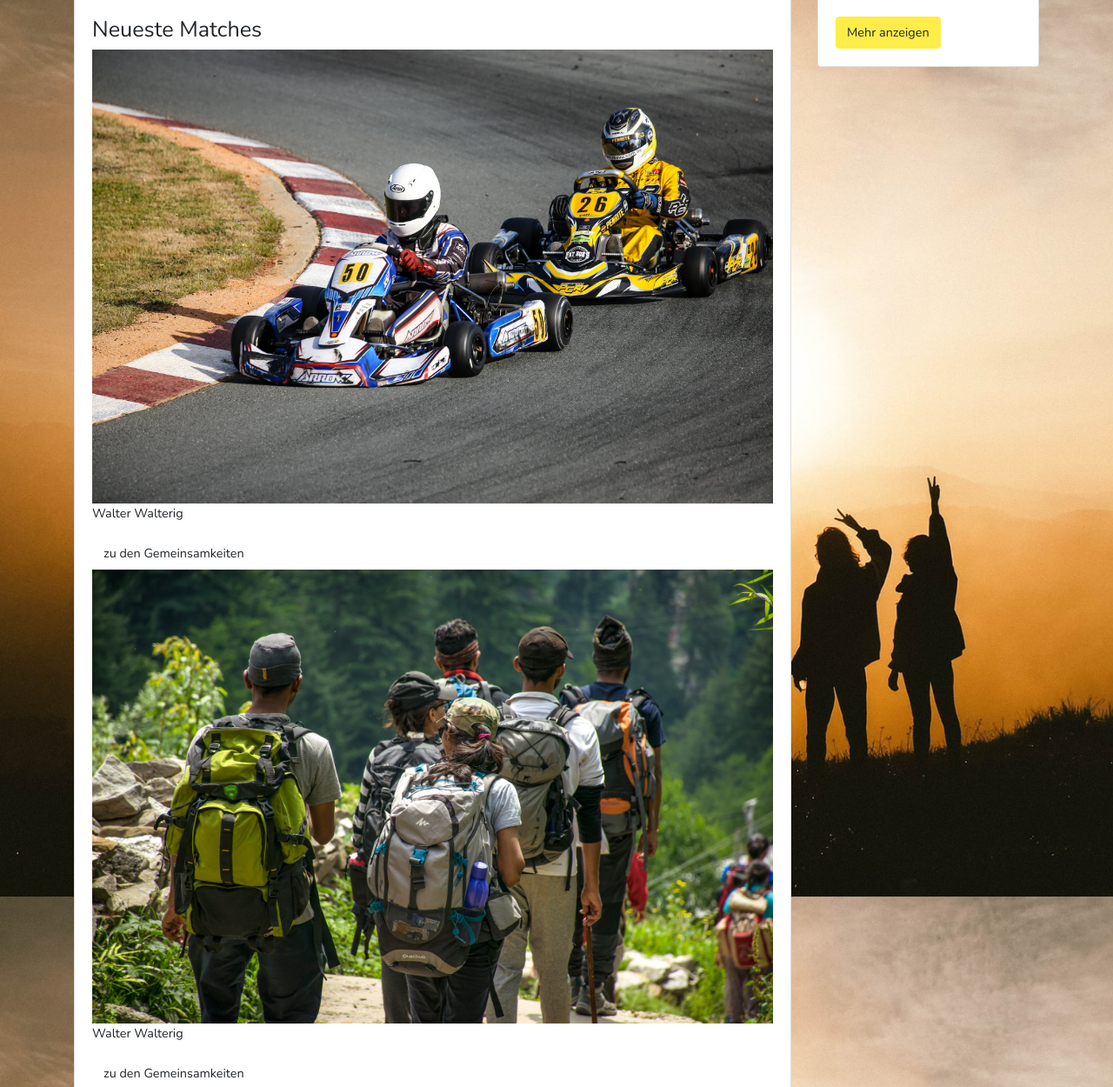
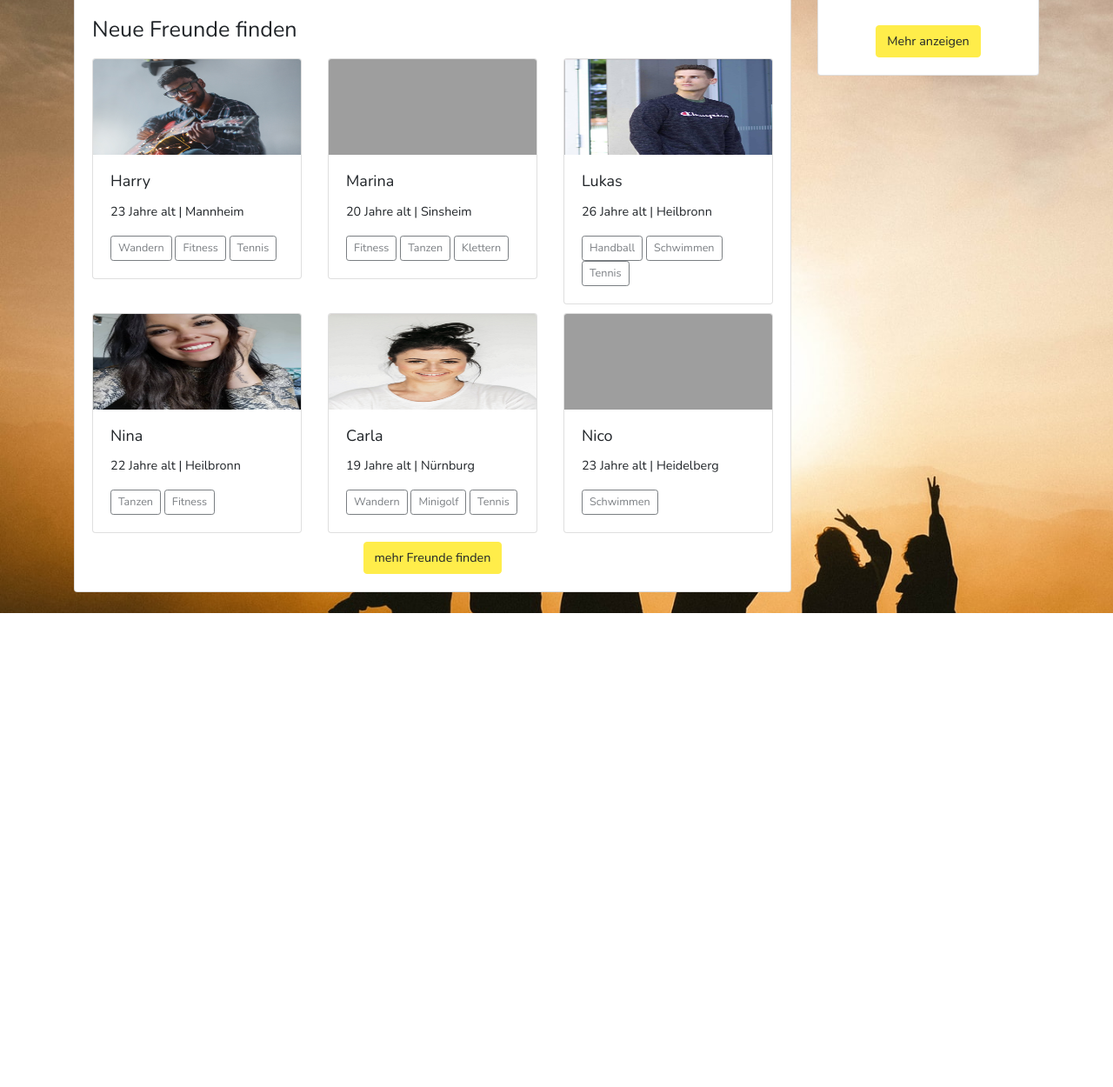
Before and after one commit to lenagoetzinger97/Friends, a Laravel app: page /home in a window 1280 px wide. Shown: the part 129-1379 px from the top of the page at 87% size. After the commit the page ends 834 px from the top, so only its background shows below. Run offline with Laravel 8, Linux system fonts and the light colour scheme; the visitor is signed in with stand-in values (Sample User, id 1); data that the repository does not hold is empty; some libraries are stand-ins or nearby versions; grey boxes are pictures that could not be loaded.

Commit message:
User home Anpassungen view

```diff
--- a/laravel/resources/views/user/friends.blade.php
+++ b/laravel/resources/views/user/friends.blade.php
@@ -5,7 +5,7 @@
     <div class="row justify-content-center">
         <div class="col-md-8">
             <div class="card">
-                <div class="card-header">Freunde</div>
+                <div class="card-header"><a href="{{ route('home') }}" style="color:#202224;"> <i class="fas fa-arrow-left"></i></a>  Freunde</div>
 
                 <div class="card-body">
                     @if (session('status'))
--- a/laravel/resources/views/user/homeuser.blade.php
+++ b/laravel/resources/views/user/homeuser.blade.php
@@ -70,48 +70,87 @@
                         </div>
 
                     @endif
+                    <h3>Neue Freunde finden</h3>
+                    <div class="row">
 
-                    <h3>Neueste Matches</h3>
-                    <div class="neuesteMatches">
-                        <div class="nm_card">
-                            <img src="../../photos/garry-zhuang-71igRa6JOko-unsplash.jpg" class="match-pictures" width="100%">
-                            <p class="nm_name">Walter Walterig</p>
-                            <a class="btn btn-nm_card" href="">zu den Gemeinsamkeiten</a>
+                      <div class="col-sm-4" style="padding-top: 10px;">
+                        <div class="card">
+                          <img src="/photos/Harry.jpg" class="card-img-top" height="210px;" alt="hier ist ein Bild">
+                          <div class="card-body">
+                            <h5 class="card-title">Harry</h5>
+                            <p class="card-text">23 Jahre alt | Mannheim</p>
+                            <button type="button" class="btn btn-outline-dark btn-sm disabled"> Wandern </button>
+                            <button type="button" class="btn btn-outline-dark btn-sm disabled"> Fitness </button>
+                            <button type="button" class="btn btn-outline-dark btn-sm disabled"> Tennis </button>
+                          </div>
                         </div>
-                        <div class="nm_card">
-                            <img src="../../photos/people-walking-on-road-near-trees-at-daytime-photo-1076081.jpg" class="match-pictures" width="100%">
-                            <p class="nm_name">Walter Walterig</p>
-                            <a class="btn btn-nm_card" href="">zu den Gemeinsamkeiten</a>
+                      </div>
+
+                      <div class="col-sm-4" style="padding-top: 10px;">
+                        <div class="card">
+                          <img src="/photos/Marina.png" class="card-img-top" height="210px;" alt="hier ist ein Bild">
+                          <div class="card-body">
+                            <h5 class="card-title">Marina</h5>
+                            <p class="card-text">20 Jahre alt | Sinsheim</p>
+                            <button type="button" class="btn btn-outline-dark btn-sm disabled"> Fitness </button>
+                            <button type="button" class="btn btn-outline-dark btn-sm disabled"> Tanzen </button>
+                            <button type="button" class="btn btn-outline-dark btn-sm disabled"> Klettern </button>
+                          </div>
                         </div>
+                      </div>
 
-                        <div class="nm_card">
-                            <img src="../../photos/clarisse-meyer-UISgcA0yLrA-unsplash.jpg" class="match-pictures" width="100%">
-                            <p class="nm_name">Walter Walterig</p>
-                            <a class="btn btn-nm_card" href="">zu den Gemeinsamkeiten</a>
+                      <div class="col-sm-4" style="padding-top: 10px;">
+                        <div class="card">
+                          <img src="/photos/Lukas.png" class="card-img-top" height="210px;" alt="hier ist ein Bild">
+                          <div class="card-body">
+                            <h5 class="card-title">Lukas</h5>
+                            <p class="card-text">26 Jahre alt | Heilbronn</p>
+                            <button type="button" class="btn btn-outline-dark btn-sm disabled"> Handball </button>
+                            <button type="button" class="btn btn-outline-dark btn-sm disabled"> Schwimmen </button>
+                            <button type="button" class="btn btn-outline-dark btn-sm disabled"> Tennis </button>
+                          </div>
                         </div>
-                        <a class="btn btn-primary" href="">Mehr anzeigen</a>
+                      </div>
+
+                      <div class="col-sm-4" style="padding-top: 10px;">
+                        <div class="card">
+                          <img src="/photos/Nina.png" class="card-img-top" height="210px;" alt="hier ist ein Bild">
+                          <div class="card-body">
+                            <h5 class="card-title">Nina</h5>
+                            <p class="card-text">22 Jahre alt | Heilbronn</p>
+                            <button type="button" class="btn btn-outline-dark btn-sm disabled"> Tanzen </button>
+                            <button type="button" class="btn btn-outline-dark btn-sm disabled"> Fitness </button>
+                          </div>
+                        </div>
+                      </div>
+
+                      <div class="col-sm-4" style="padding-top: 10px;">
+                        <div class="card">
+                          <img src="/photos/Carla.jpg" class="card-img-top" height="210px;" alt="hier ist ein Bild">
+                          <div class="card-body">
+                            <h5 class="card-title">Carla</h5>
+                            <p class="card-text">19 Jahre alt | Nürnburg</p>
+                            <button type="button" class="btn btn-outline-dark btn-sm disabled"> Wandern </button>
+                            <button type="button" class="btn btn-outline-dark btn-sm disabled"> Minigolf </button>
+                            <button type="button" class="btn btn-outline-dark btn-sm disabled"> Tennis </button>
+                          </div>
+                        </div>
+                      </div>
+
+                      <div class="col-sm-4" style="padding-top: 10px;">
+                        <div class="card">
+                          <img src="/photos/Nico.png" class="card-img-top" height="210px;" alt="hier ist ein Bild">
+                          <div class="card-body">
+                            <h5 class="card-title">Nico</h5>
+                            <p class="card-text">23 Jahre alt | Heidelberg</p>
+                            <button type="button" class="btn btn-outline-dark btn-sm disabled"> Schwimmen </button>
+                          </div>
+                        </div>
+                      </div>
+
                     </div>
-
-
-                    <h3>Neue Freunde finden</h3>
-                    <div class="neuesteMatches">
-                        <div class="nm_card">
-                            <img src="../../photos/roller-coaster-1553336_1920.jpg" class="match-pictures" width="100%">
-                            <p class="nm_name">Walter Walterig</p>
-                            <a class="btn btn-nm_card" href="">zu den Gemeinsamkeiten</a>
-                        </div>
-                        <div class="nm_card">
-                            <img src="../../photos/person-swimming-on-body-of-water-863988.jpg" class="match-pictures" width="100%">
-                            <p class="nm_name">Walter Walterig</p>
-                            <a class="btn btn-nm_card" href="">zu den Gemeinsamkeiten</a>
-                        </div>
-
-                        <div class="nm_card">
-                            <img src="../../photos/water-fun-1892553_1920.jpg" class="match-pictures" width="100%">
-                            <p class="nm_name">Walter Walterig</p>
-                            <a class="btn btn-nm_card" href="">zu den Gemeinsamkeiten</a>
-                        </div>
-                        <a class="btn btn-primary" href="">Mehr anzeigen</a>
+                    <div class="text-center" style="padding-top:10px">
+                      <button type="button" class="btn btn-warning"> mehr Freunde finden </button>
                     </div>
                 </div>
             </div>
@@ -149,8 +188,9 @@
                         </div>
 
                       @endforeach
-
+                      <div class="text-center" style="padding-top:10px">
                         <a class="btn btn-warning" href="{{ url('/event') }}">Mehr anzeigen</a>
+                      </div>
                     </div>
                 </div>
             </div>
```
Also changed, not shown: laravel/public/photos/Carla.jpg (added), laravel/public/photos/Harry.jpg (added), 2 other files.
